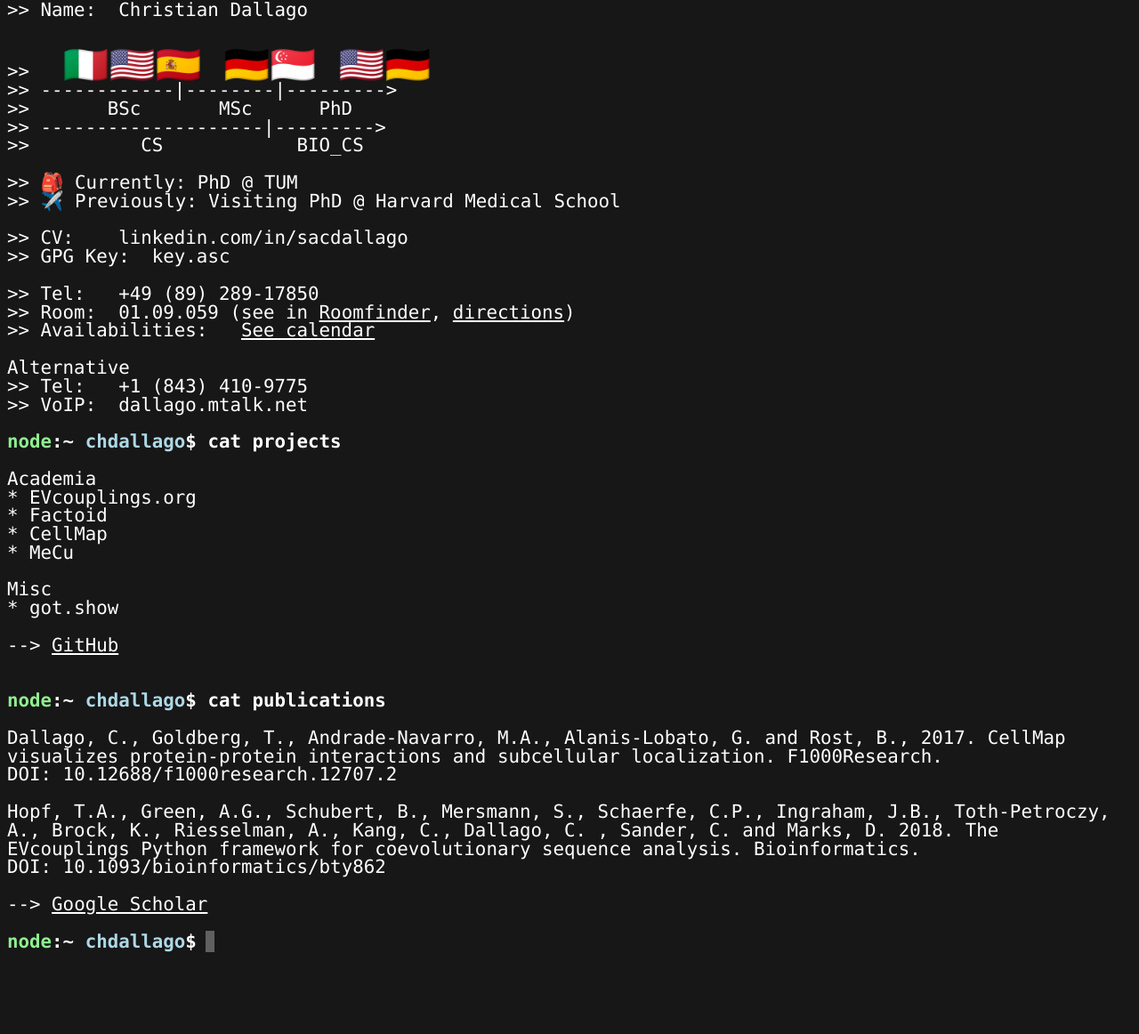
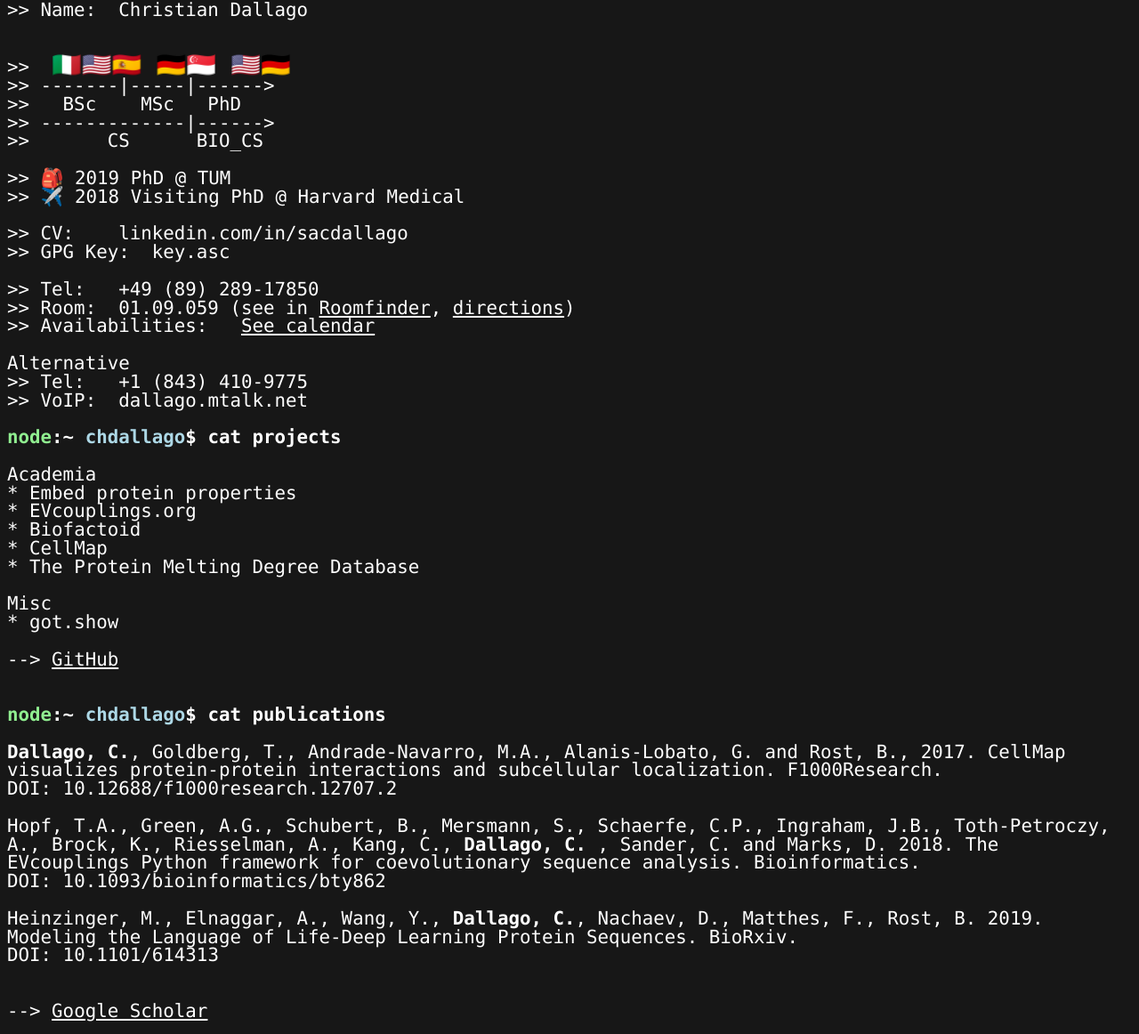
Before and after one commit to sacdallago/sacdallago.github.io, a plain HTML site: page index.html in a window 1280 px wide. Shown: the part 132-1294 px from the top of the page at 89% size. Before the commit the page ends 1212 px from the top, so only its background shows below. Drawn offline with Linux system fonts and the light colour scheme.

Commit message:
add papers, adjust sizes

```diff
--- a/index.html
+++ b/index.html
@@ -43,14 +43,14 @@ WHOIS <a href="#">christian.dallago.us</a>
 &gt;&gt; Name:  Christian Dallago
 &nbsp;
 &nbsp;
-&gt;&gt;   <span style="font-size:2em">🇮🇹🇺🇲🇪🇸 🇩🇪🇸🇬 🇺🇲🇩🇪</span>
-&gt;&gt; ------------|--------|--------->
-&gt;&gt;       BSc       MSc      PhD
-&gt;&gt; --------------------|--------->
-&gt;&gt;          CS            BIO_CS
+&gt;&gt;  <span style="font-size:1.3em">🇮🇹🇺🇲🇪🇸 🇩🇪🇸🇬 🇺🇲🇩🇪</span>
+&gt;&gt; -------|-----|------>
+&gt;&gt;   BSc    MSc   PhD
+&gt;&gt; -------------|------>
+&gt;&gt;       CS      BIO_CS
 &nbsp;
-&gt;&gt; 🎒 Currently: PhD @ TUM
-&gt;&gt; ✈️ Previously: Visiting PhD @ Harvard Medical School
+&gt;&gt; 🎒 2019 PhD @ TUM
+&gt;&gt; ✈️ 2018 Visiting PhD @ Harvard Medical
 &nbsp;
 &gt;&gt; CV:    <a target="_blank" href="https://www.linkedin.com/in/sacdallago">linkedin.com/in/sacdallago</a>
 &gt;&gt; GPG Key:  <a href="key.asc">key.asc</a>
@@ -66,10 +66,11 @@ Alternative
 <strong><span style="color: lightgreen">node</span>:~ <span style="color: lightblue">chdallago</span>$ cat projects</strong>
 
 Academia
+* <a target="_blank" href="http://embed.protein.properties">Embed protein properties</a>
 * <a target="_blank" href="http://evcouplings.org">EVcouplings.org</a>
-* <a target="_blank" href="http://factoid.baderlab.org">Factoid</a>
-* <a target="_blank" href="http://cell.dallago.us">CellMap</a>
-* <a target="_blank" href="http://mecu.dallago.us">MeCu</a>
+* <a target="_blank" href="http://biofactoid.org">Biofactoid</a>
+* <a target="_blank" href="http://cellmap.protein.properties">CellMap</a>
+* <a target="_blank" href="http://protein.melting.degree">The Protein Melting Degree Database</a>
 
 Misc
 * <a target="_blank" href="http://got.show">got.show</a>
@@ -79,11 +80,15 @@ Misc
 
 <strong><span style="color: lightgreen">node</span>:~ <span style="color: lightblue">chdallago</span>$ cat publications</strong>
 
-Dallago, C., Goldberg, T., Andrade-Navarro, M.A., Alanis-Lobato, G. and Rost, B., 2017. CellMap visualizes protein-protein interactions and subcellular localization. F1000Research.
+<strong>Dallago, C.</strong>, Goldberg, T., Andrade-Navarro, M.A., Alanis-Lobato, G. and Rost, B., 2017. CellMap visualizes protein-protein interactions and subcellular localization. F1000Research.
 DOI: <a target="_blank" href="https://doi.org/10.12688/f1000research.12707.2">10.12688/f1000research.12707.2</a>
 
-Hopf, T.A., Green, A.G., Schubert, B., Mersmann, S., Schaerfe, C.P., Ingraham, J.B., Toth-Petroczy, A., Brock, K., Riesselman, A., Kang, C., Dallago, C. , Sander, C. and Marks, D. 2018. The EVcouplings Python framework for coevolutionary sequence analysis. Bioinformatics.
+Hopf, T.A., Green, A.G., Schubert, B., Mersmann, S., Schaerfe, C.P., Ingraham, J.B., Toth-Petroczy, A., Brock, K., Riesselman, A., Kang, C., <strong>Dallago, C.</strong> , Sander, C. and Marks, D. 2018. The EVcouplings Python framework for coevolutionary sequence analysis. Bioinformatics.
 DOI: <a target="_blank" href="https://doi.org/10.1093/bioinformatics/bty862">10.1093/bioinformatics/bty862</a>
+
+Heinzinger, M., Elnaggar, A., Wang, Y., <strong>Dallago, C.</strong>, Nachaev, D., Matthes, F., Rost, B. 2019. Modeling the Language of Life-Deep Learning Protein Sequences. BioRxiv.
+DOI: <a target="_blank" href="https://doi.org/10.1101/614313">10.1101/614313</a>
+
 
 --> <a style="text-decoration: underline" target="_blank" href="https://scholar.google.com/citations?user=4q0fNGAAAAAJ&hl=en">Google Scholar</a>
 
```
